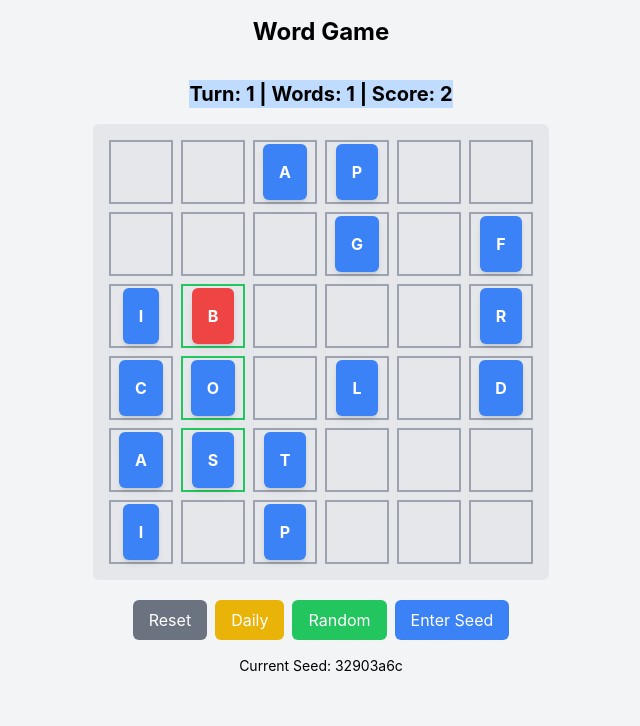
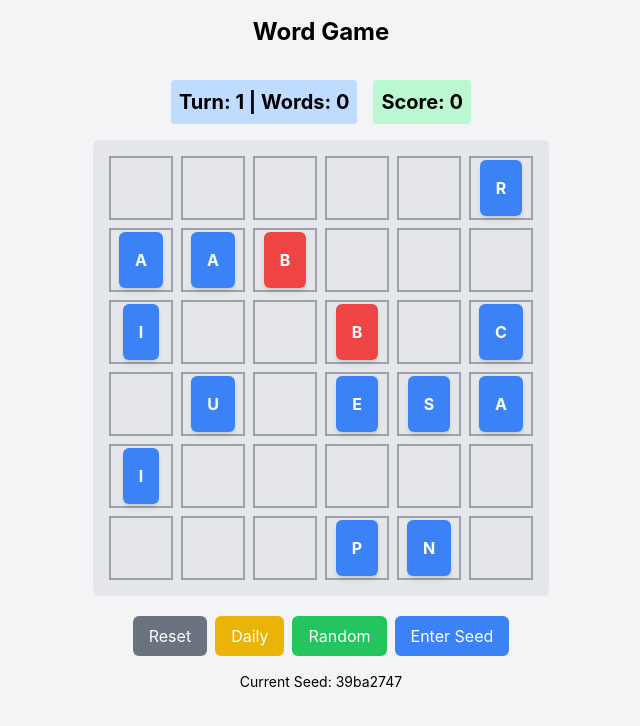
Before and after one commit to pondsquid/WordPile, a React (Create React App) app: page / in a window 1280 px wide. Shown: the top 726 px of the page, without its empty margins (319-959 px from the left). Built offline with nearby package versions, Linux system fonts and the light colour scheme.

Commit message:
Dummy Leaderboard Overlay

```diff
--- a/src/App.jsx
+++ b/src/App.jsx
@@ -1,4 +1,4 @@
-import React, { useEffect, useRef } from 'react';
+import React, { useEffect } from 'react';
 import { DndProvider } from 'react-dnd';
 import { HTML5Backend } from 'react-dnd-html5-backend';
 import GameBoard from './components/GameBoard';
@@ -8,6 +8,7 @@ import { useGameState } from './hooks/useGameState';
 import CustomDragLayer from './components/CustomDragLayer';
 import { generateSeedRandom } from './utils/seedUtils';
 import WordOverlay from './components/WordOverlay';
+import LeaderboardOverlay from './components/LeaderboardOverlay';
 
 const App = () => {
   const {
@@ -17,20 +18,23 @@ const App = () => {
     setDictionary,
     gridSize,
     wordList,
+    scores,
   } = useGameState();
 
   // need to get this back through!  const gridSize = 6;
 
   useEffect(() => {
-    console.log('In App useEffect iI', isInitialized);
-    if (!isInitialized) {
+    let isCancelled = false; // Guard for cleanup
+
     const loadDictionary = async () => {
+      if (isInitialized) return; // Prevent multiple triggers
+
       const response = await fetch('/assets/enable.txt');
       const text = await response.text();
       const words = text.split('\n').map((word) => word.trim().toUpperCase());
       setDictionary(words);
 
-        if (!isInitialized.current) {
+      if (!isCancelled) {
         const randomSeed = generateSeedRandom();
         populateGrid(gridSize, randomSeed);
         setInitialized(true);
@@ -38,7 +42,10 @@ const App = () => {
     };
 
     loadDictionary();
-    }
+
+    return () => {
+      isCancelled = true; // Prevents state updates if unmounted
+    };
   }, [isInitialized, setDictionary, populateGrid, gridSize, setInitialized]);
 
   return (
@@ -50,7 +57,9 @@ const App = () => {
           <ScoreDisplay />
           <GameBoard gridSize={gridSize} />
           <SeedControl gridSize={gridSize} />
+          {/* Overlays */}
           <WordOverlay wordList={wordList} />
+          <LeaderboardOverlay scores={scores} />
         </div>
       ) : (
         <h3 className="text-2xl font-bold my-4">...Loading...</h3>
--- /dev/null
+++ b/src/components/LeaderboardOverlay.jsx
@@ -0,0 +1,43 @@
+import React from 'react';
+import { useGameState } from '../hooks/useGameState';
+
+const LeaderboardOverlay = ({ scores = [] }) => {
+  const { isShowingLeaderboard, setShowingLeaderboard } = useGameState();
+
+  if (!isShowingLeaderboard) {
+    return null;
+  }
+
+  const forceClose = () => {
+    setShowingLeaderboard(false);
+  };
+
+  return (
+    <div
+      className="fixed inset-0 bg-black bg-opacity-50 flex justify-center items-center z-50"
+      onClick={forceClose} // Close when clicking outside the content
+    >
+      <div
+        className="bg-white p-4 rounded shadow-md w-3/4 grid gap-4"
+        onClick={(e) => e.stopPropagation()} // Prevent close on content click
+        style={{ maxHeight: '90vh', overflowY: 'auto' }}
+      >
+        <h2 className="text-2xl font-bold">Leaderboard</h2>
+        {scores.length === 0 ? (
+          <div className="text-xl">No scores available</div>
+        ) : (
+          scores.map((entry, index) => (
+            <div key={index} className="flex justify-between items-center">
+              <span>
+                {index + 1}. {entry.username}
+              </span>
+              <span>{entry.score} pts</span>
+            </div>
+          ))
+        )}
+      </div>
+    </div>
+  );
+};
+
+export default LeaderboardOverlay;
--- a/src/components/ScoreDisplay.jsx
+++ b/src/components/ScoreDisplay.jsx
@@ -1,26 +1,47 @@
-//import React, { useState } from 'react';
 import React from 'react';
 import { useGameState } from '../hooks/useGameState';
 
 const ScoreDisplay = () => {
-  const { score, turn, wordCount, isShowingWordList, setShowingWordList } =
-    useGameState();
-  //  const [isDetailed, setIsDetailed] = useState(false); // Toggle state
+  const {
+    score,
+    turn,
+    wordCount,
+    isShowingWordList,
+    setShowingWordList,
+    isShowingLeaderboard,
+    setShowingLeaderboard,
+  } = useGameState();
 
-  const handleToggle = () => {
-    console.log('isShowing is ', isShowingWordList);
+  // Toggle for the Word Overlay
+  const handleWordToggle = () => {
+    console.log('Toggling Word List, current state:', isShowingWordList);
     setShowingWordList(!isShowingWordList);
   };
 
+  // Toggle for the Leaderboard
+  const handleLeaderboardToggle = () => {
+    console.log('Toggling Leaderboard, current state:', isShowingLeaderboard);
+    setShowingLeaderboard(!isShowingLeaderboard);
+  };
+
   return (
-    <button
-      onClick={handleToggle}
-      className="flex flex-col items-center p-4 rounded-md hover:bg-gray-300 focus:outline-none"
-    >
-      <div className="text-xl font-bold bg-blue-200">
-        Turn: {turn} | Words: {wordCount} | Score: {score}
-      </div>
-    </button>
+    <div className="flex space-x-4 items-center p-4 rounded-md">
+      {/* Turn & Words Button */}
+      <button
+        onClick={handleWordToggle}
+        className="text-xl font-bold bg-blue-200 p-2 rounded hover:bg-blue-300 focus:outline-none"
+      >
+        Turn: {turn} | Words: {wordCount}
+      </button>
+
+      {/* Score Button */}
+      <button
+        onClick={handleLeaderboardToggle}
+        className="text-xl font-bold bg-green-200 p-2 rounded hover:bg-green-300 focus:outline-none"
+      >
+        Score: {score}
+      </button>
+    </div>
   );
 };
 
--- a/src/hooks/useGameState.js
+++ b/src/hooks/useGameState.js
@@ -18,6 +18,12 @@ export const useGameState = create((set, get) => ({
   turn: 1, // Turn counter
   isInitialized: false, // Initialization flag
   isShowingWordList: false,
+  isShowingLeaderboard: false,
+  scores: [
+    { score: 7, username: 'Harold' },
+    { score: 13, username: 'Maude' },
+    { score: 5, username: 'Jane' },
+  ],
 
   // Get the least-used letter for scoring bonuses
   getLeastUsedLetter: () => {
@@ -37,6 +43,7 @@ export const useGameState = create((set, get) => ({
   setInitialized: (value) => set(() => ({ isInitialized: value })),
   setLetterGrid: (grid) => set({ letterGrid: grid }),
   setShowingWordList: (show) => set({ isShowingWordList: show }),
+  setShowingLeaderboard: (show) => set({ isShowingLeaderboard: show }),
 
   // Increment the turn counter
   nextTurn: () => set((state) => ({ turn: state.turn + 1 })),
```
Lines whose indentation alone changed are shown as unchanged.
